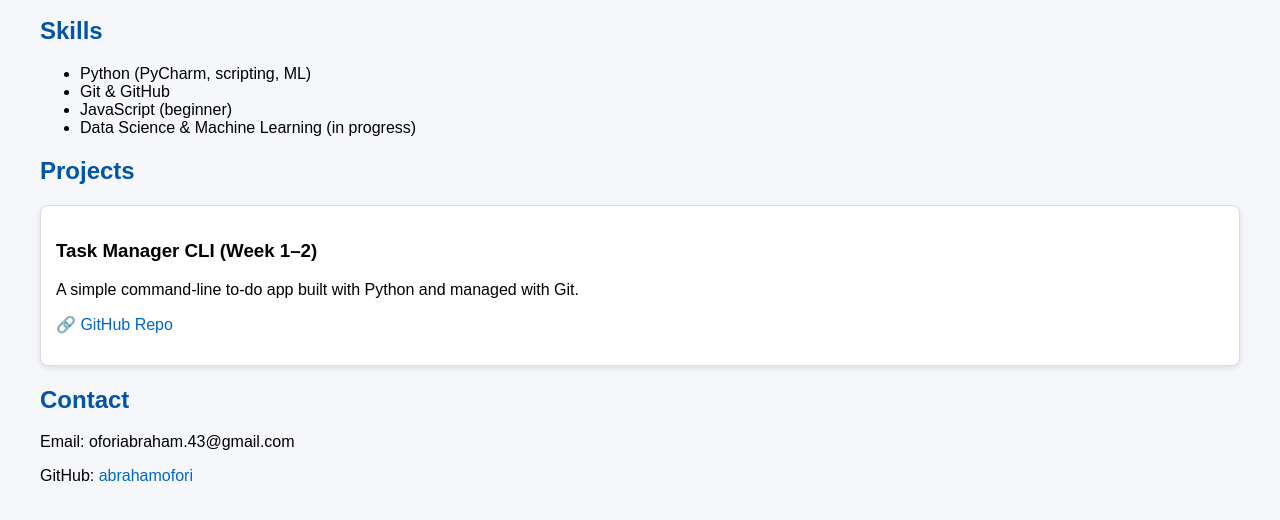
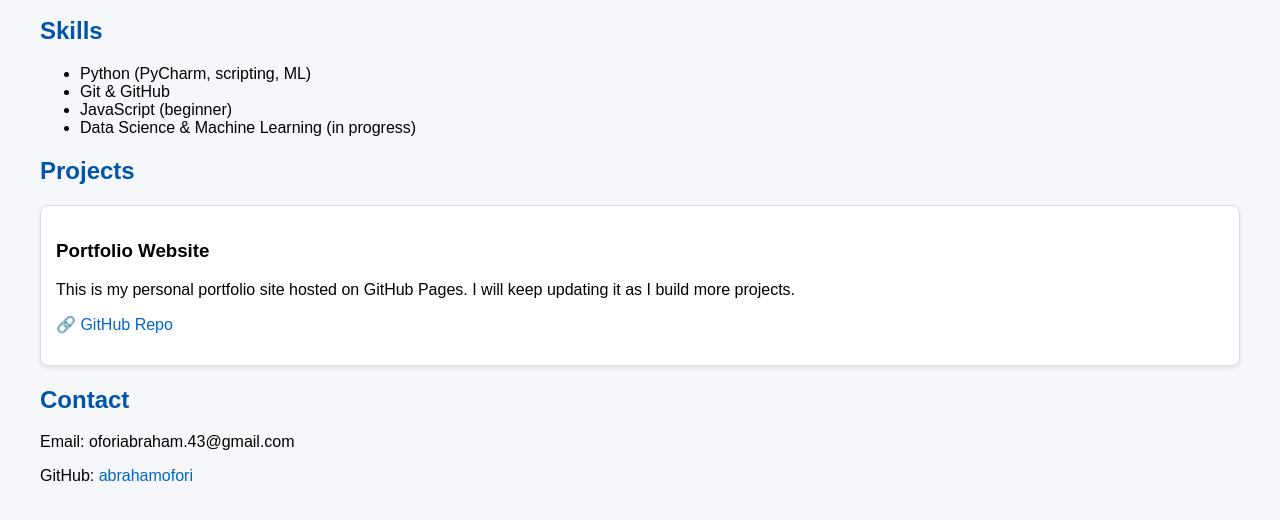
Before and after one commit to abrahamofori/abrahamofori.github.io, a plain HTML site: page index.html in a window 1280 px wide. Shown: the part 120-640 px from the top of the page. Drawn offline with Linux system fonts and the light colour scheme.

Commit message:
Initial portfolio site

```diff
--- a/index.html
+++ b/index.html
@@ -34,10 +34,11 @@
 
   <h2>Projects</h2>
   <div class="card">
-    <h3>Task Manager CLI (Week 1–2)</h3>
-    <p>A simple command-line to-do app built with Python and managed with Git.</p>
-    <p><a href="https://github.com/abrahamofori/task-manager">🔗 GitHub Repo</a></p>
+  <h3>Portfolio Website</h3>
+  <p>This is my personal portfolio site hosted on GitHub Pages. I will keep updating it as I build more projects.</p>
+  <p><a href="https://github.com/abrahamofori/abrahamofori.github.io" target="_blank" rel="noopener">🔗 GitHub Repo</a></p>
   </div>
+
 
   <h2>Contact</h2>
   <p>Email: oforiabraham.43@gmail.com</p>
```
